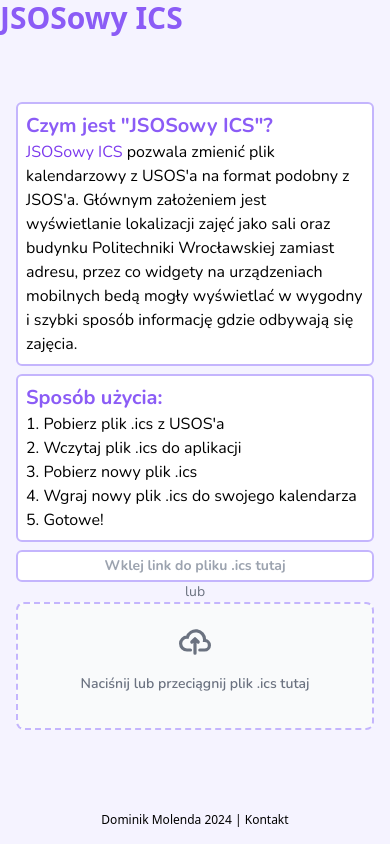
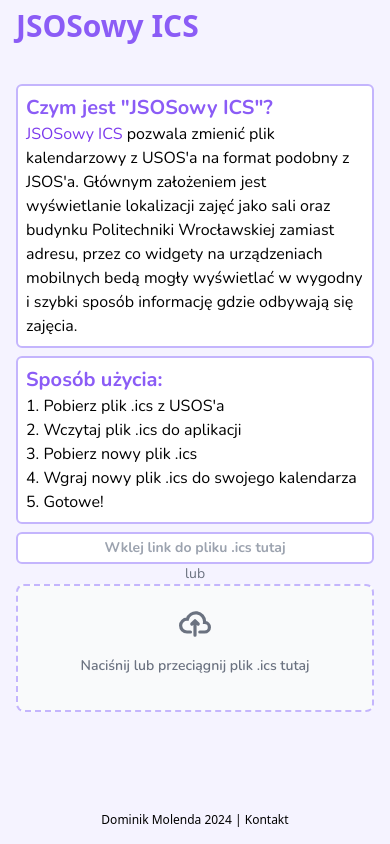
Before and after one commit to MarvinRucinski/JSOSowyICS, a React (Vite) app: page / in a window 390 px wide. Built offline with nearby package versions, Linux system fonts and the light colour scheme.

Commit message:
Improve margins on mobile

```diff
--- a/src/App.jsx
+++ b/src/App.jsx
@@ -7,7 +7,7 @@ function App() {
     <>
       <div className="flex flex-col w-full h-full justify-between lg:items-center">
         <div className="w-full">
-          <div className="flex flex-row items-start lg:absolute lg:left-4 lg:top-2">
+          <div className="flex flex-row items-start absolute left-4 top-2">
             <h1 className="text-3xl font-bold text-violet-500">JSOSowy ICS</h1>
           </div>
         </div>
```
